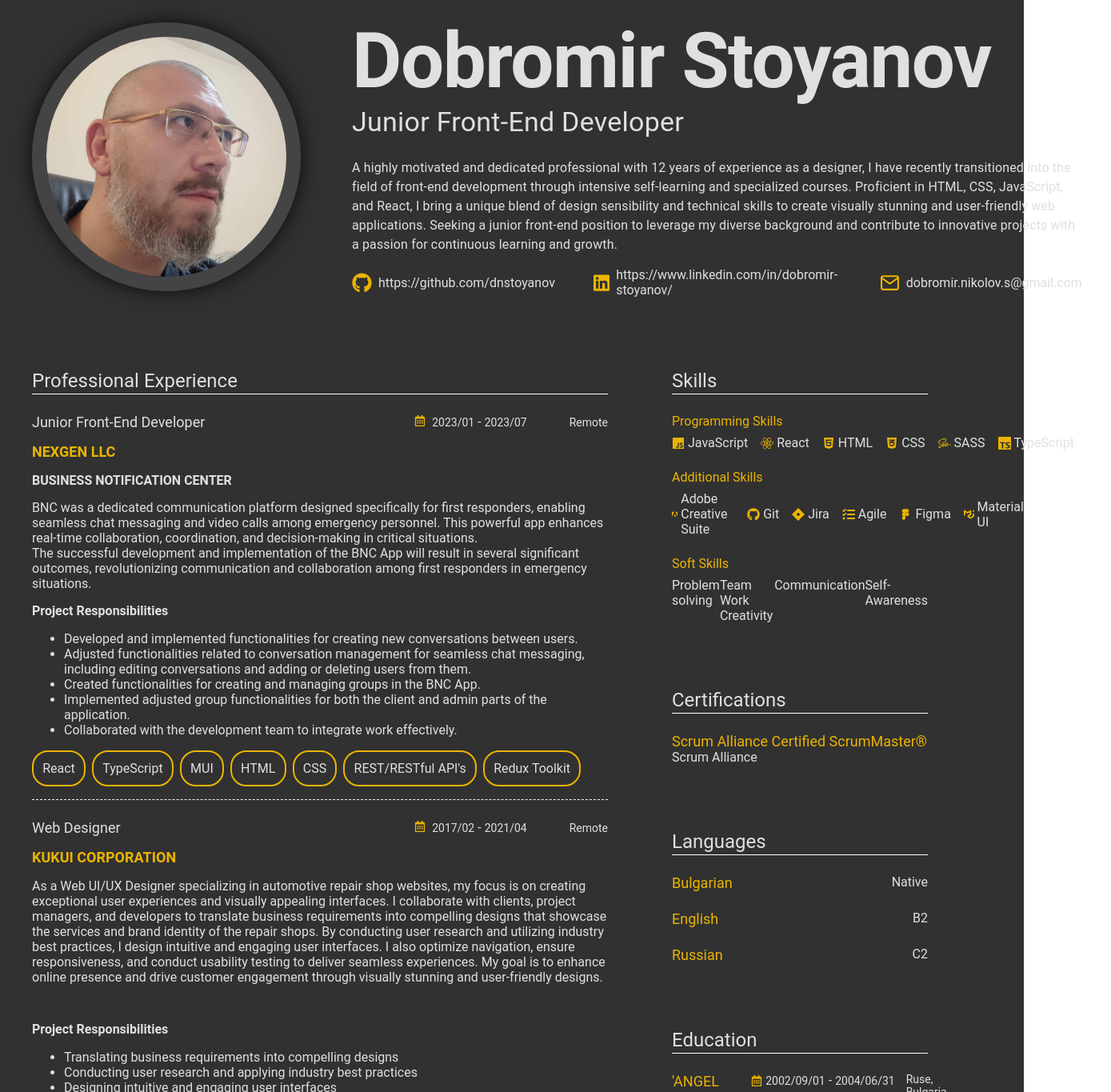
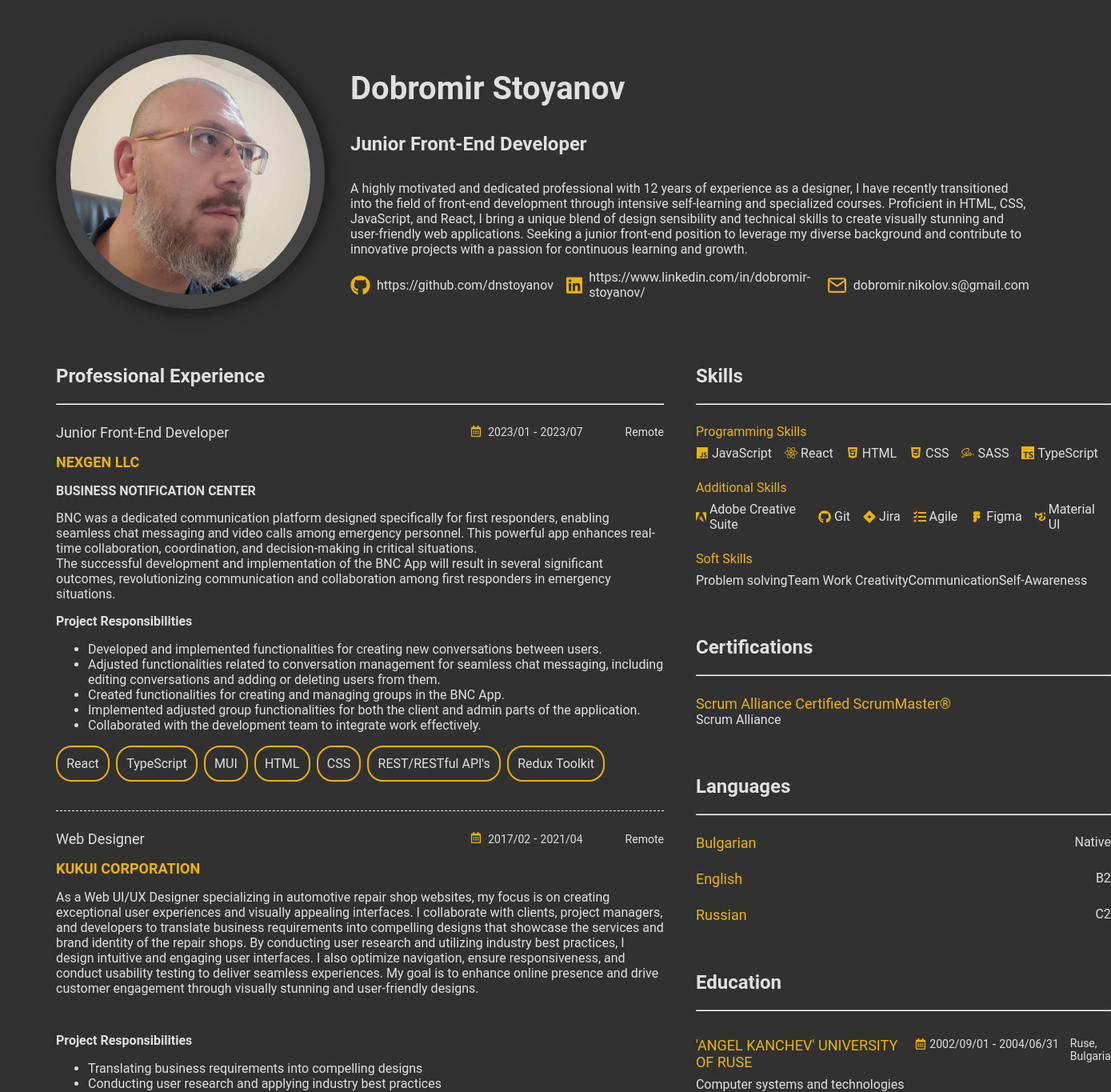
Before and after one commit to dnstoyanov/cv-builder, a React (Create React App) app: page / in a window 1280 px wide. Shown: the part 20-1385 px from the top of the page at 80% size, 1389 px wide, since content can reach past the window. Built offline with nearby package versions, Linux system fonts and the light colour scheme; some icons are missing.

Commit message:
splitting components to be more readable

```diff
--- a/src/App.css
+++ b/src/App.css
@@ -1,22 +1,18 @@
 html,
 body {
-  /* Reset the document's margin values */
   margin: 0;
-  /* Reset the document's padding values */
   padding: 0;
-  /* Use the platform's native font as the default */
   font-family: "Roboto", sans-serif;
-  /* Define a reasonable base font size */
   font-size: 12pt;
   color: #e0e0e0;
-
-  /* Styles for better appearance on screens only -- are reset to defaults in print styles later */
-
-  /* Use a non-white background color to make the content areas stick out from the full page box */
-  /* background-color: #313131; */
+  background-color: #313131;
 }
 
 a {
   color: inherit;
   text-decoration: none;
 }
+
+h2 {
+  margin-top: 60px;
+}
--- a/src/components/CVPage.js
+++ b/src/components/CVPage.js
@@ -1,9 +1,4 @@
 import React from "react";
-import data from "../data/data.json";
-import ProfilePic from "../assets/images/ffs.jpg";
-import { Avatar, Box, Divider, Grid, Stack, Typography } from "@mui/material";
-import { FaLinkedin, FaGithub } from "react-icons/fa";
-import { FiMail } from "react-icons/fi";
 
 import WorkExp from "./WorkExp";
 import Training from "./Training";
@@ -11,159 +6,87 @@ import Skills from "./Skills";
 import Languages from "./Languages";
 import Education from "./Education";
 import Certifications from "./Certifications";
+import PersonalInfo from "./PersonalInfo";
 
 export const CVPage = () => {
   return (
-    <Box padding={5} sx={{ backgroundColor: "#313131" }}>
-      <Grid container>
-        <Grid item xs={12}>
-          <Stack direction="row" alignContent="center" alignItems="center">
-            <Avatar
-              sx={{
-                width: "300px",
-                height: "300px",
-                border: "18px solid #444",
-                WebkitBoxShadow: "0 0 25px 0 rgba(0, 0, 0, 0.8)",
-                MozBoxShadow: "0 0 25px 0 rgba(0, 0, 0, 0.8)",
-                boxShadow: "0 0 25px 0 rgba(0, 0, 0, 0.8)",
-                display: "flex",
-                justifyContent: "center",
-                alignItems: "center",
-              }}
-              alt="Profile Picture"
-              src={ProfilePic}
-            ></Avatar>
-
-            <Stack direction="column" sx={{ ml: 8 }}>
-              <Typography variant="h1" sx={{ fontWeight: "bold" }}>
-                {data.personal_information.name}
-              </Typography>
-              <Typography variant="h4">
-                {data.personal_information.current_position}
-              </Typography>
-              <Typography sx={{ mt: 3 }}>
-                {data.personal_information.about_me}
-              </Typography>
-              <Stack direction="row" marginTop={2} spacing={6}>
-                <Stack direction="row" alignItems="center">
-                  <FaGithub
-                    size={25}
-                    style={{ color: "#ebb400", marginRight: "8px" }}
-                  />
-                  <a
-                    href={data.personal_information.github_url}
-                    target="_blank"
-                    rel="noopener noreferrer"
-                  >
-                    {data.personal_information.github_url}
-                  </a>
-                </Stack>
-                <Stack direction="row" alignItems="center">
-                  <FaLinkedin
-                    size={25}
-                    style={{ color: "#ebb400", marginRight: "8px" }}
-                  />
-                  <a
-                    href={data.personal_information.linkedin_url}
-                    target="_blank"
-                    rel="noopener noreferrer"
-                  >
-                    {data.personal_information.linkedin_url}
-                  </a>
-                </Stack>
-
-                <Stack direction="row" alignItems="center">
-                  <FiMail
-                    size={25}
-                    style={{ color: "#ebb400", marginRight: "8px" }}
-                  />
-                  <a
-                    href={`mailto:${data.personal_information.email_address}`}
-                    target="_blank"
-                    rel="noopener noreferrer"
-                  >
-                    {data.personal_information.email_address}
-                  </a>
-                </Stack>
-              </Stack>
-            </Stack>
-          </Stack>
-        </Grid>
-      </Grid>
-      <Grid container xs={12} marginTop={1} spacing={10}>
-        <Grid item xs={8}>
-          <Typography variant="h5">Professional Experience</Typography>
-
-          <Divider
-            sx={{
+    <div style={{ padding: "70px", backgroundColor: "#313131" }}>
+      <div>
+        <PersonalInfo />
+      </div>
+      <div style={{ marginTop: "10px", display: "flex", gap: "40px" }}>
+        <div style={{ flex: "0 0 66.66%" }}>
+          <h2>Professional Experience</h2>
+          <hr
+            style={{
               backgroundColor: "white",
               height: "0",
               borderBottom: "0.5px solid white",
             }}
           />
-
-          <Stack direction="column">
+          <div>
             <WorkExp />
-          </Stack>
-          <Typography variant="h5" marginTop={10}>
-            Training / Courses
-          </Typography>
-          <Divider
-            sx={{
+          </div>
+          <h2>Training / Courses</h2>
+          <hr
+            style={{
               backgroundColor: "white",
               height: "0",
               borderBottom: "0.5px solid white",
             }}
           />
-          <Training />
-        </Grid>
-        <Grid item xs={4}>
-          <Typography variant="h5">Skills</Typography>
-          <Divider
-            sx={{
+          <div>
+            <Training />
+          </div>
+        </div>
+        <div style={{ flex: "0 0 33.33%" }}>
+          <h2>Skills</h2>
+          <hr
+            style={{
               backgroundColor: "white",
               height: "0",
               borderBottom: "0.5px solid white",
             }}
           />
-          <Skills />
-
-          <Typography variant="h5" marginTop={10}>
-            Certifications
-          </Typography>
-          <Divider
-            sx={{
+          <div>
+            <Skills />
+          </div>
+          <h2>Certifications</h2>
+          <hr
+            style={{
               backgroundColor: "white",
               height: "0",
               borderBottom: "0.5px solid white",
             }}
           />
-          <Certifications />
-          <Typography variant="h5" marginTop={10}>
-            Languages
-          </Typography>
-          <Divider
-            sx={{
+          <div>
+            <Certifications />
+          </div>
+          <h2>Languages</h2>
+          <hr
+            style={{
               backgroundColor: "white",
               height: "0",
               borderBottom: "0.5px solid white",
             }}
           />
-          <Languages />
-          <Typography variant="h5" marginTop={10}>
-            Education
-          </Typography>
-          <Divider
-            sx={{
+          <div>
+            <Languages />
+          </div>
+          <h2>Education</h2>
+          <hr
+            style={{
               backgroundColor: "white",
               height: "0",
               borderBottom: "0.5px solid white",
             }}
           />
-          <Education />
-        </Grid>
-      </Grid>
-    </Box>
+          <div>
+            <Education />
+          </div>
+        </div>
+      </div>
+    </div>
   );
 };
 
--- /dev/null
+++ b/src/components/PersonalInfo.js
@@ -0,0 +1,96 @@
+import data from "../data/data.json";
+import ProfilePic from "../assets/images/ffs.jpg";
+import { FaLinkedin, FaGithub } from "react-icons/fa";
+import { FiMail } from "react-icons/fi";
+
+const PersonalInfo = () => {
+  return (
+    <div
+      style={{ display: "flex", flexDirection: "row", alignItems: "center" }}
+    >
+      <img
+        src={ProfilePic}
+        alt="Profile"
+        style={{
+          width: "300px",
+          borderRadius: "50%",
+          height: "300px",
+          border: "18px solid #444",
+          WebkitBoxShadow: "0 0 25px 0 rgba(0, 0, 0, 0.8)",
+          MozBoxShadow: "0 0 25px 0 rgba(0, 0, 0, 0.8)",
+          boxShadow: "0 0 25px 0 rgba(0, 0, 0, 0.8)",
+          display: "flex",
+          justifyContent: "center",
+          alignItems: "center",
+        }}
+      />
+
+      <div style={{ marginLeft: "32px" }}>
+        <h1 style={{ fontWeight: "bold", fontSize: "2.5rem" }}>
+          {data.personal_information.name}
+        </h1>
+        <h4 style={{ fontSize: "1.5rem" }}>
+          {data.personal_information.current_position}
+        </h4>
+        <p style={{ marginTop: "24px" }}>
+          {data.personal_information.about_me}
+        </p>
+        <div style={{ display: "flex", marginTop: "16px" }}>
+          <div
+            style={{
+              display: "flex",
+              alignItems: "center",
+              marginRight: "16px",
+            }}
+          >
+            <FaGithub
+              size={25}
+              style={{ color: "#ebb400", marginRight: "8px" }}
+            />
+            <a
+              href={data.personal_information.github_url}
+              target="_blank"
+              rel="noopener noreferrer"
+            >
+              {data.personal_information.github_url}
+            </a>
+          </div>
+          <div
+            style={{
+              display: "flex",
+              alignItems: "center",
+              marginRight: "16px",
+            }}
+          >
+            <FaLinkedin
+              size={25}
+              style={{ color: "#ebb400", marginRight: "8px" }}
+            />
+            <a
+              href={data.personal_information.linkedin_url}
+              target="_blank"
+              rel="noopener noreferrer"
+            >
+              {data.personal_information.linkedin_url}
+            </a>
+          </div>
+          <div style={{ display: "flex", alignItems: "center" }}>
+            <FiMail
+              size={25}
+              style={{ color: "#ebb400", marginRight: "8px" }}
+            />
+            <a
+              href={`mailto:${data.personal_information.email_address}`}
+              target="_blank"
+              rel="noopener noreferrer"
+            >
+              {data.personal_information.email_address}
+            </a>
+          </div>
+        </div>
+      </div>
+    </div>
+  );
+};
+
+export default PersonalInfo;
--- a/src/components/WorkExp.js
+++ b/src/components/WorkExp.js
@@ -102,7 +102,7 @@ const WorkExp = () => {
           ))}
           <div
             style={{
-              marginTop: "16px",
+              marginTop: "36px",
               height: "0",
               borderBottom: "0.5px dashed white",
             }}
```
